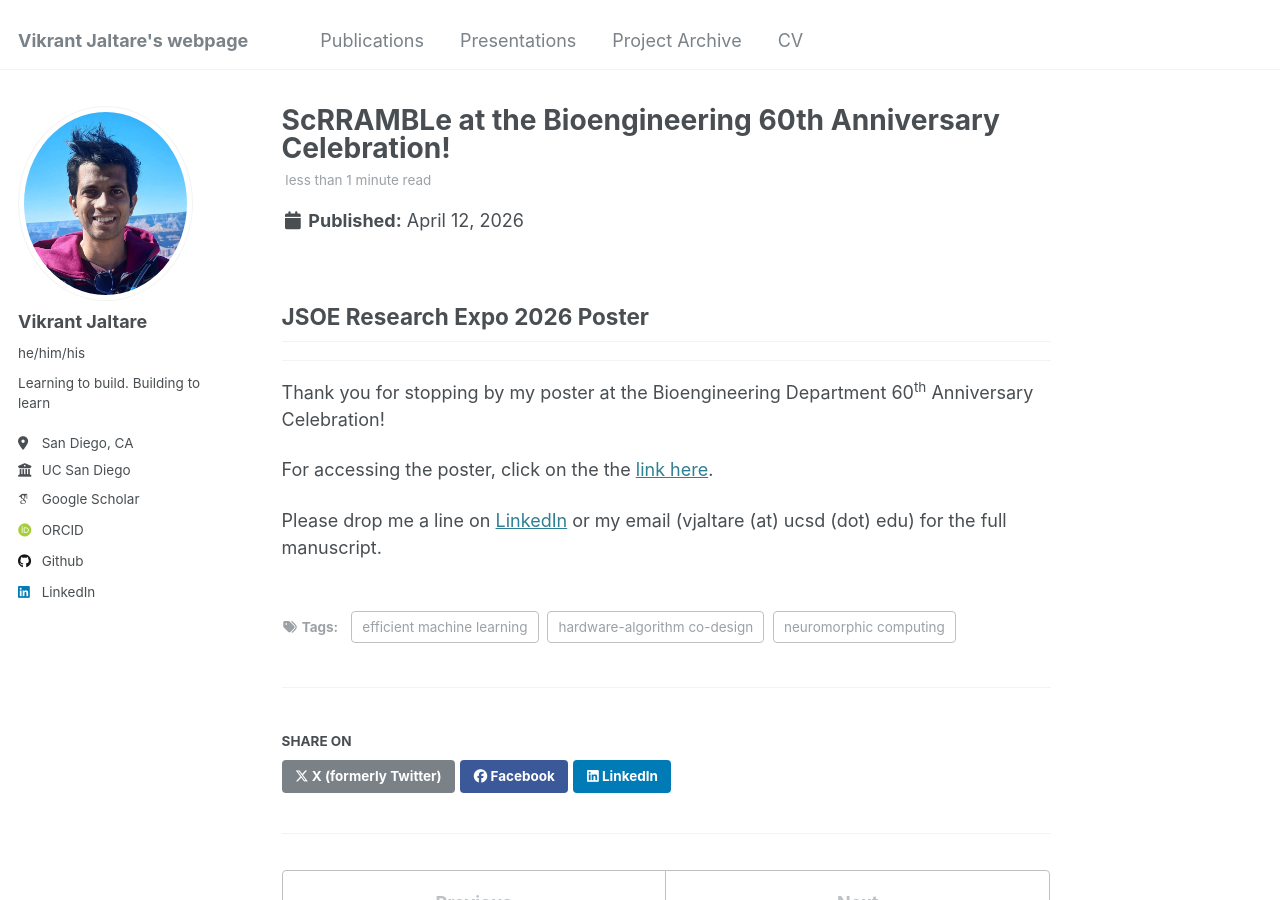
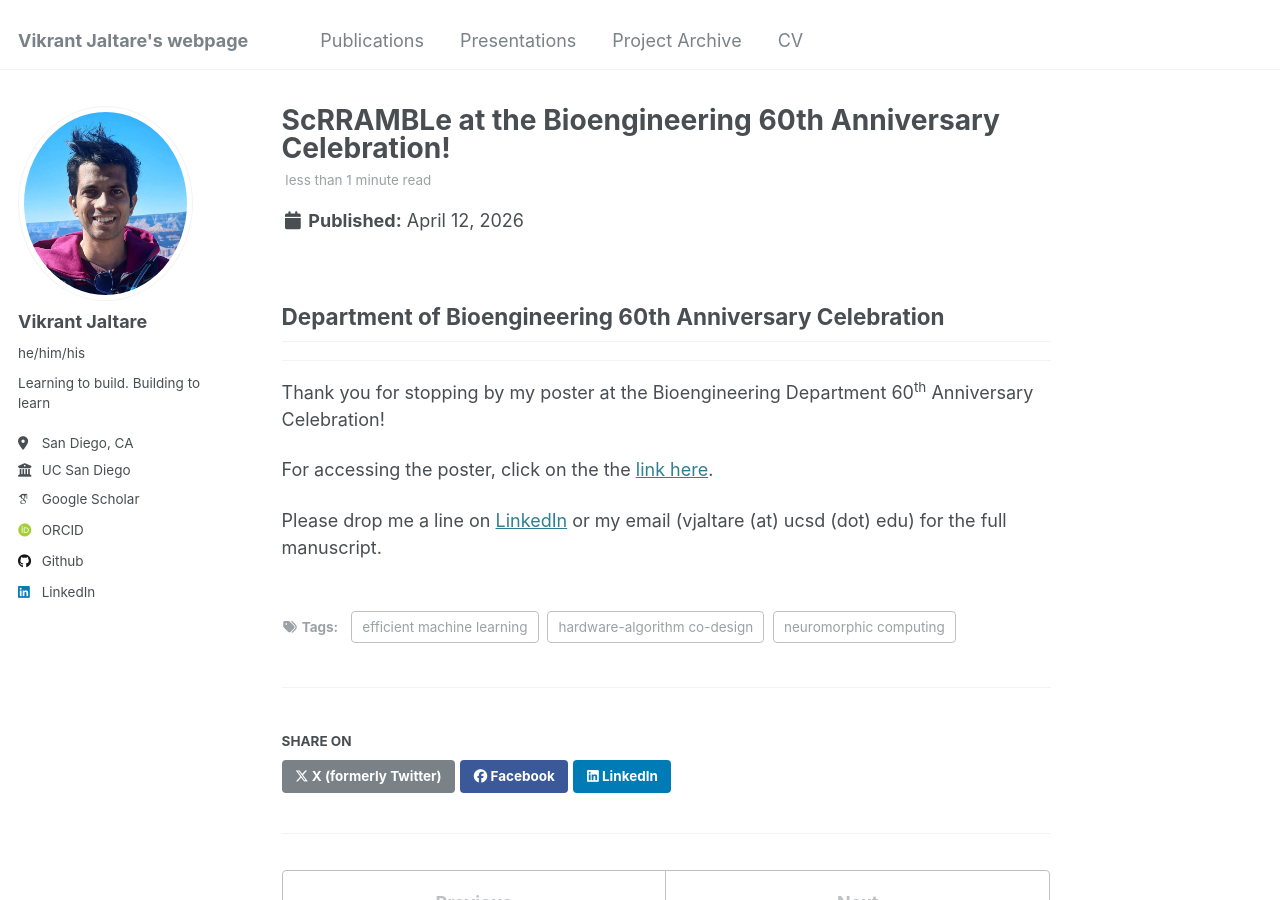
Before and after one commit to vjaltare/vjaltare.github.io, a Jekyll site: the page built from _posts/2026-04-12-jsoe_expo.md, in a window 1280 px wide and 900 px high. Built offline with Jekyll 4.4.1, drawn with Linux system fonts in a browser that asks for light colours; some web fonts are replaced.

Commit message:
updated scrramble poster to anniversary

```diff
--- a/_posts/2026-04-12-jsoe_expo.md
+++ b/_posts/2026-04-12-jsoe_expo.md
@@ -8,7 +8,7 @@ tags:
   - neuromorphic computing
 ---
 
-## JSOE Research Expo 2026 Poster
+## Department of Bioengineering 60th Anniversary Celebration
 ---
 
 Thank you for stopping by my poster at the Bioengineering Department 60<sup>th</sup> Anniversary Celebration!
```
